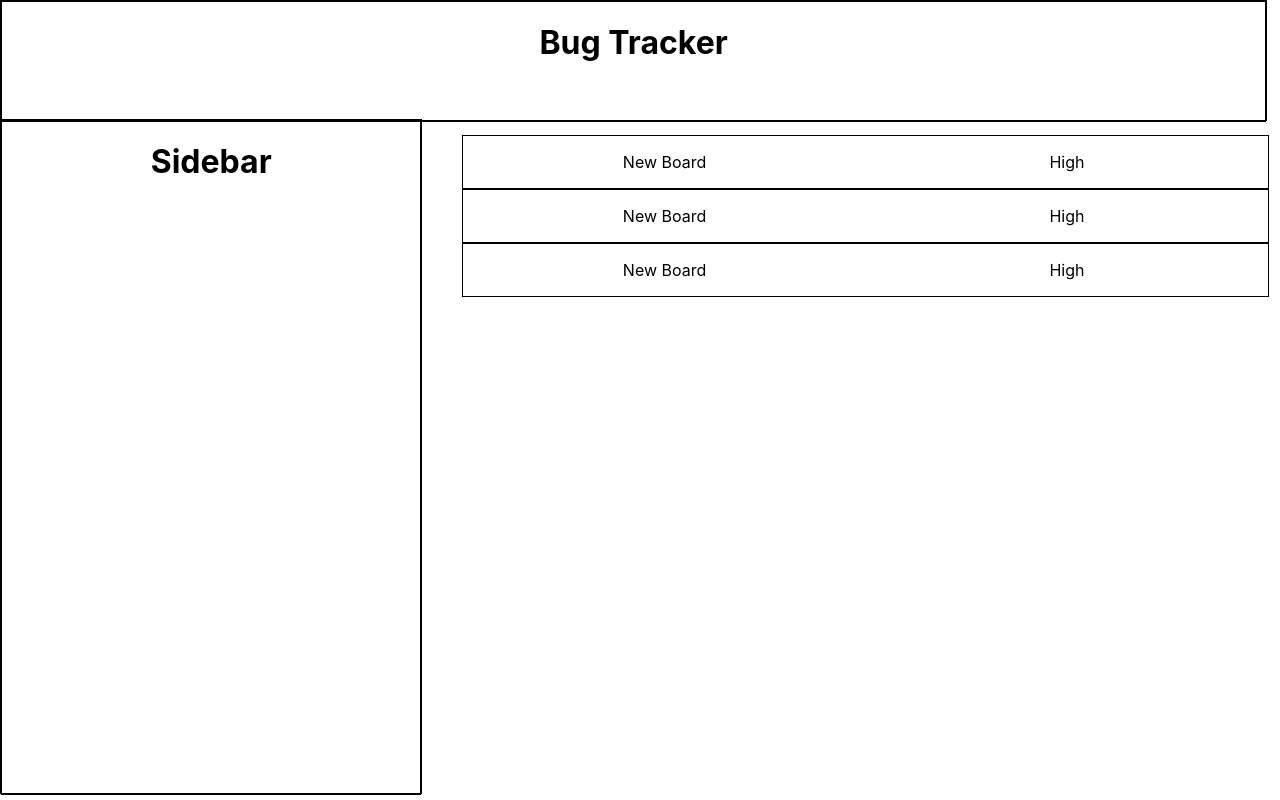
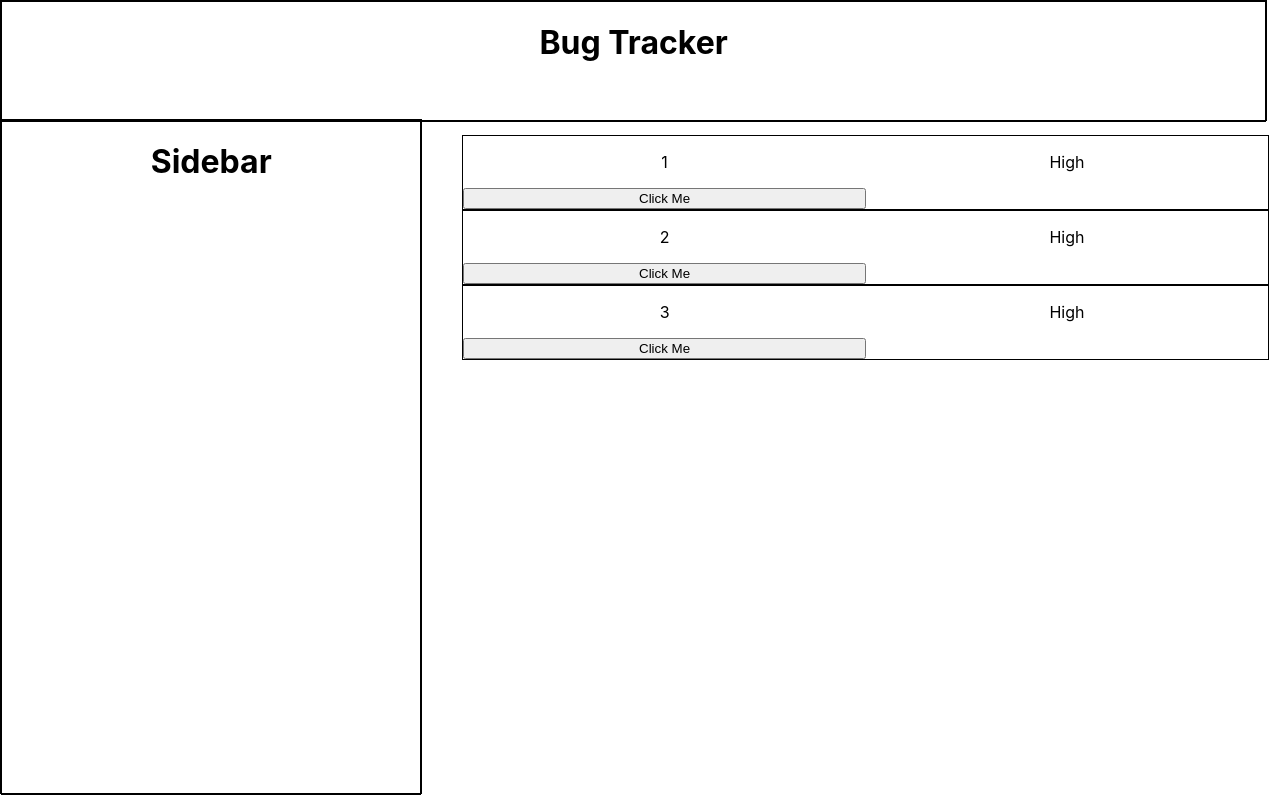
Before and after one commit to natcassidy/Bug-Tracker-FrontEnd, a React (Create React App) app: page / in a window 1280 px wide. Built offline with nearby package versions, Linux system fonts and the light colour scheme.

Commit message:
Zoom on ticket and back

```diff
--- a/src/App.js
+++ b/src/App.js
@@ -3,39 +3,38 @@ import Header from "./Components/Header"
 import Sidebar from "./Components/Sidebar"
 import TicketItems from "./Components/TicketItems"
 import Ticket from "./Components/Ticket"
-// import itemsDoc from "./items"
 import { useState, useEffect } from 'react';
 
 function App() {
   const [displayList, setDisplayList] = useState(true)
+  const [ticketId, setTicketId] = useState(-1);
 
-  // useEffect(() => {
-  //   setItems(prevItems => [
-  //     ...prevItems, itemsDoc
-  //   ])
-  // })
 
   const arr = [
     {
-        title: "New Board",
+        title: "1",
         priority: "High",
-        id: 1
+        id: 0
     },
     {
-      title: "New Board",
+      title: "2",
       priority: "High",
       id: 1
     },
     {
-      title: "New Board",
+      title: "3",
       priority: "High",
-      id: 1
+      id: 2
     }
   ]
 
-  //display list ticket item
-  const onClickListItem = (e) => {
+  const onClickListItem = (id) => {
+    setTicketId(id)
+    setDisplayList(false)
+  }
 
+  const onClickGoBack = () => {
+    setDisplayList(true)
   }
 
   return (
@@ -47,10 +46,20 @@ function App() {
         <Sidebar />
       </div>
       <div className="main">
-        <TicketItems tickets={arr}/>
+
+        {displayList ? <TicketItems tickets={arr} onClickListItem={onClickListItem} /> : <Ticket item={arr[ticketId]} onClickGoBack={onClickGoBack} />}
       </div>
     </div>
   );
 }
 
 export default App;
+
+/**
+ * TODO
+ *
+ * Make entire box clickable
+ * Make way to delete ticket
+ * Make way to add ticket
+ *
+ */
--- a/src/Components/Item.js
+++ b/src/Components/Item.js
@@ -1,10 +1,11 @@
 import '../Styles/Item.css';
 
-const Item = ({title, priority}) => {
+const Item = ({title, priority, onClickListItem, id}) => {
     return (
         <div className="item">
             <p>{title}</p>
             <p>{priority}</p>
+            <button onClick={() => onClickListItem(id)}>Click Me</button>
         </div>
     )
 }
--- a/src/Components/Ticket.js
+++ b/src/Components/Ticket.js
@@ -1,9 +1,11 @@
 
 
-const Ticket = () => {
+const Ticket = ({item, onClickGoBack}) => {
 
     return (
         <>
+            <h1>This is ticket # {item.id + 1}</h1>
+            <button onClick={() => onClickGoBack()}>Back</button>
         </>
     )
 }
--- a/src/Components/TicketItems.js
+++ b/src/Components/TicketItems.js
@@ -1,9 +1,9 @@
 import Item from "./Item"
 
-const TicketItems = ({tickets}) => {
+const TicketItems = ({tickets, onClickListItem}) => {
     const ticketsDisplay = tickets.map(ticket => (
         <li key={ticket.id}>
-            <Item title={ticket.title} priority={ticket.priority}/>
+            <Item title={ticket.title} priority={ticket.priority} onClickListItem={onClickListItem} id={ticket.id} />
         </li>
     ))
     return (
--- a/src/Styles/Header.css
+++ b/src/Styles/Header.css
@@ -1,3 +1,4 @@
 .header {
     border: 1px solid black;
+
 }
```
